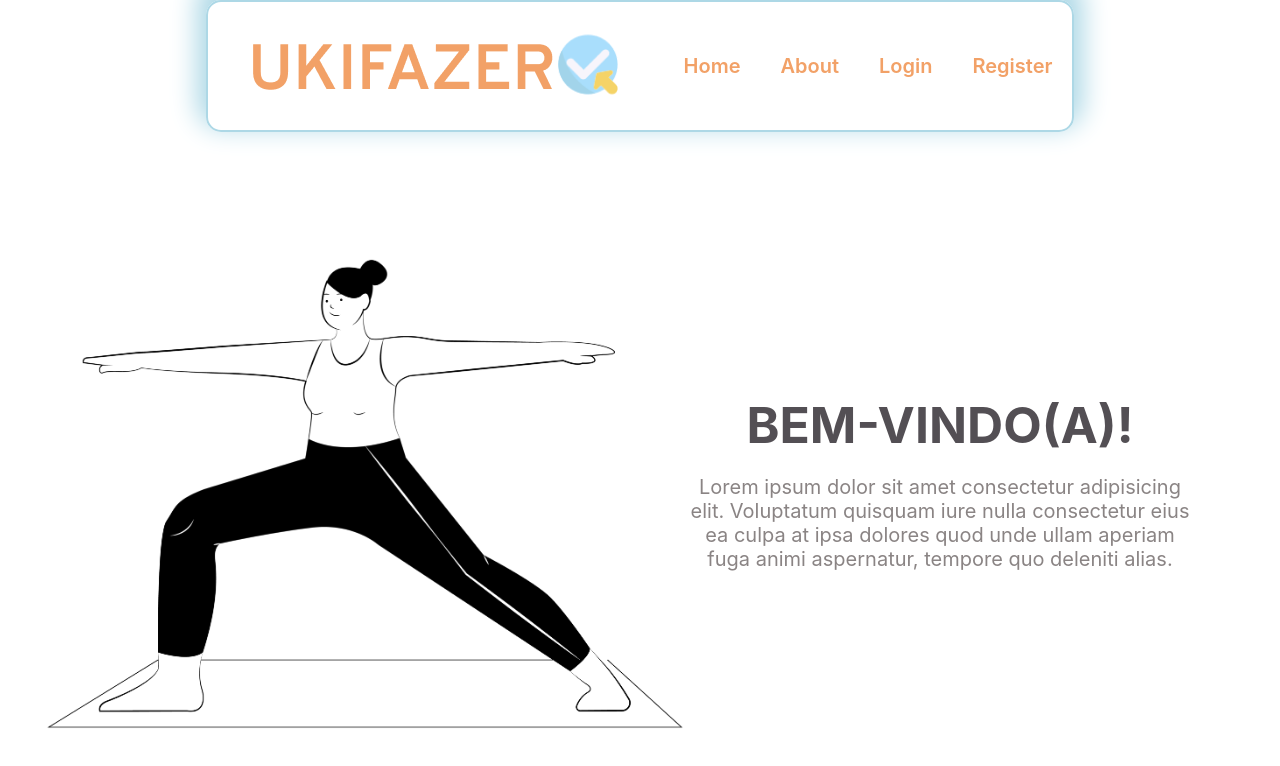
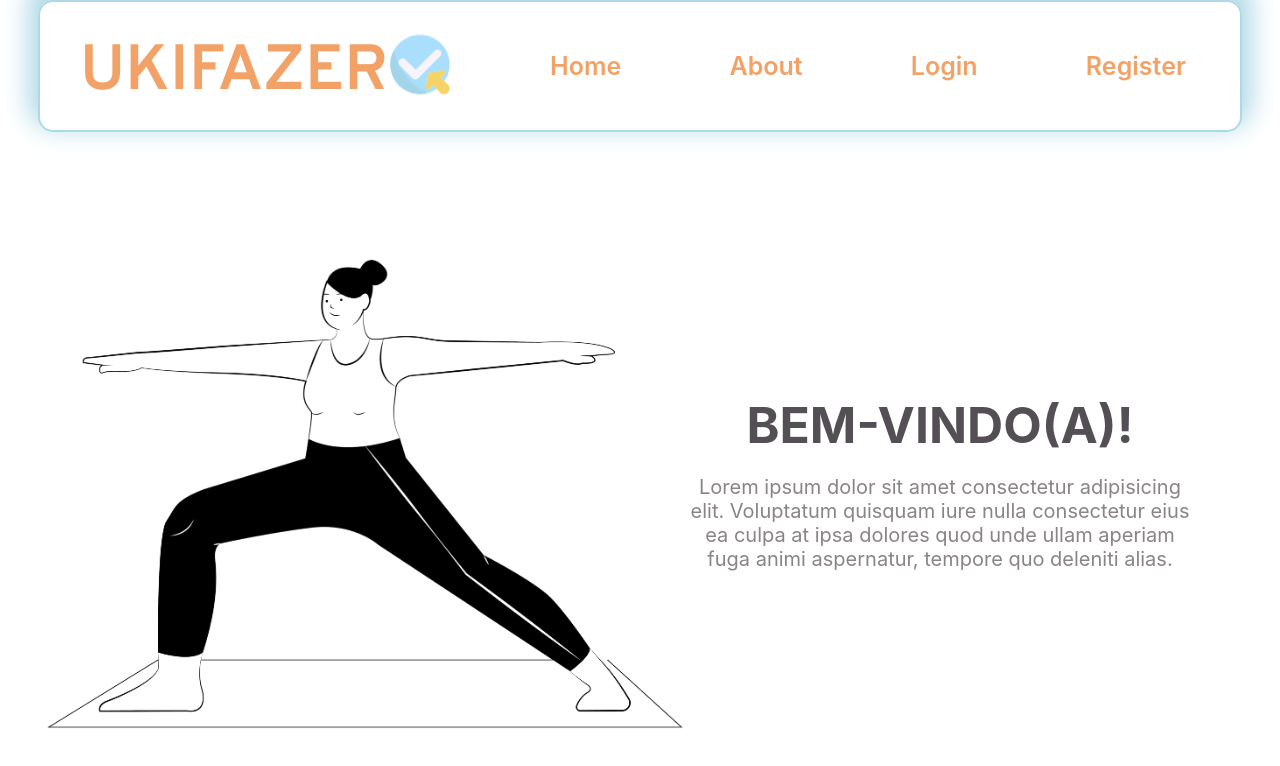
Before and after one commit to murilolmartins/app_habitos, a React (Create React App) app: page / in a window 1280 px wide. Shown: the top 766 px of the page. Built offline with nearby package versions, Linux system fonts and the light colour scheme.

Commit message:
fix: header layout

```diff
--- a/src/components/DesktopHeader/index.jsx
+++ b/src/components/DesktopHeader/index.jsx
@@ -1,11 +1,13 @@
 import { Link } from "react-router-dom";
 import { Container } from "./style";
 import logo from "../../assets/images/logo-ukifazer.png";
-import logout from './../../assets/images/Logout.png';
-import {useContext} from 'react';
-import {AuthContext} from './../../providers/Auth/index';
+import logout from "./../../assets/images/Logout.png";
+import { useContext } from "react";
+import { AuthContext } from "./../../providers/Auth/index";
+import { UserContext } from "../../providers/User";
 const DesktopHeader = ({ isDashBoard = false }) => {
-  const {handleLogOut} = useContext(AuthContext);
+  const { handleLogOut } = useContext(AuthContext);
+  const { user } = useContext(UserContext);
   return (
     <>
       {" "}
@@ -17,10 +19,12 @@ const DesktopHeader = ({ isDashBoard = false }) => {
           <div className="links">
             <Link to="/habits">Hábitos</Link>
             <Link to="/groups">Grupos</Link>
-            <Link to="/goals">Objetivos</Link>
-            <Link to="/activities">Atividades</Link>
-            <Link to="/profile">Perfil</Link>
-            <img onClick = {()=>handleLogOut()} src={logout} alt=""/>
+            <div className="description">
+              <h2>{user.username}</h2>
+              <p>{user.email}</p>
+              <span>editar</span>
+            </div>
+            <img onClick={() => handleLogOut()} src={logout} alt="" />
           </div>
         </Container>
       ) : (
@@ -34,11 +38,11 @@ const DesktopHeader = ({ isDashBoard = false }) => {
             <Link to="/login">Login</Link>
             <Link to="/singup">Register</Link>
           </div>
-          {isDashBoard&&
-          <figure>
-            <img src={logout} alt="Logo" />
-          </figure>}
-
+          {isDashBoard && (
+            <figure>
+              <img src={logout} alt="Logo" />
+            </figure>
+          )}
         </Container>
       )}
     </>
--- a/src/components/DesktopHeader/style.js
+++ b/src/components/DesktopHeader/style.js
@@ -6,6 +6,30 @@ export const Container = styled.div`
   border: 2px solid lightblue;
   border-radius: 15px;
   box-shadow: 0px -13px 27px 9px lightblue;
+  width: 100%;
+  max-width: 1200px;
+  .links {
+    flex-grow: 1;
+    justify-content: space-around;
+
+    .description {
+      display: flex;
+      flex-direction: column;
+      span {
+        margin: 5px;
+        color: #f2a167;
+        font-size: 12px;
+      }
+      h2 {
+        margin: 0px;
+        font-size: 15px;
+      }
+      p {
+        margin: 0px;
+        font-size: 10px;
+      }
+    }
+  }
 
   div {
     display: none;
@@ -13,26 +37,40 @@ export const Container = styled.div`
       display: flex;
       /* justify-content: space-evenly; */
       align-items: center;
-
     }
     a {
-      margin: 20px;
+      margin: 25px;
       text-decoration: none;
       color: #f2a167;
       font-weight: 600;
       font-size: 1.25rem;
     }
   }
-  @media screen and (max-width: 1152px) {
+  @media screen and (min-width: 1020px) {
     div a {
-      /* margin-left: 25px;
-      margin-right: 25px; */
+      font-size: 25px;
+    }
+    .links {
+      .description {
+        span {
+          font-size: 15px;
+        }
+        h2 {
+          margin: 0px;
+          font-size: 20px;
+        }
+        p {
+          margin: 0px;
+          font-size: 14px;
+        }
+      }
     }
   }
   @media screen and (max-width: 975px) {
     div a {
       margin-left: 10px;
       margin-right: 10px;
+      font-size: 16px;
     }
     justify-content: center;
   }
@@ -42,9 +80,9 @@ export const Container = styled.div`
       width: 250px;
     }
   }
-  .links img{
-    width:60px;
-    height:40px;
-    cursor:pointer;
+  .links img {
+    width: 60px;
+    height: 40px;
+    cursor: pointer;
   }
 `;
--- a/src/components/MobileFooter/index.jsx
+++ b/src/components/MobileFooter/index.jsx
@@ -3,14 +3,16 @@ import HomeIcon from "@mui/icons-material/Home";
 import HelpIcon from "@mui/icons-material/Help";
 import LoginIcon from "@mui/icons-material/Login";
 import GroupsIcon from "@mui/icons-material/Groups";
-import FormatListNumberedIcon from "@mui/icons-material/FormatListNumbered";
-import SportsScoreIcon from "@mui/icons-material/SportsScore";
 import PersonAddAlt1Icon from "@mui/icons-material/PersonAddAlt1";
-import LogoutIcon from '@mui/icons-material/Logout';
+import PersonIcon from "@mui/icons-material/Person";
+import LogoutIcon from "@mui/icons-material/Logout";
 import { useHistory } from "react-router";
+import { useContext } from "react";
+import { AuthContext } from "../../providers/Auth";
 
 const MobileFooter = ({ name, isDashboard = false }) => {
   const history = useHistory();
+  const { handleLogOut } = useContext(AuthContext);
   const onView = (e) => {
     const item = document.querySelector(".active");
     item.classList.remove("active");
@@ -53,29 +55,27 @@ const MobileFooter = ({ name, isDashboard = false }) => {
             <li
               className={name === "goals" ? "active" : "goals"}
               onClick={(e) => {
-                history.push("/goals");
                 onView(e);
               }}
             >
               <div className="box_icon">
                 <span className="icon">
-                  <SportsScoreIcon fontSize="large"></SportsScoreIcon>
+                  <PersonIcon fontSize="large"></PersonIcon>
                 </span>
-                <span className="text">Objetivos</span>
+                <span className="text">Perfil</span>
               </div>
             </li>
             <li
-              className={name === "activities" ? "active" : "activities"}
+              className={name === "logout" ? "active" : "logout"}
               onClick={(e) => {
-                history.push("/activities");
-                onView(e);
+                handleLogOut();
               }}
             >
               <div className="box_icon">
                 <span className="icon">
-                  <FormatListNumberedIcon fontSize="large"></FormatListNumberedIcon>
+                  <LogoutIcon fontSize="large"></LogoutIcon>
                 </span>
-                <span className="text">Atividades</span>
+                <span className="text">LogOut</span>
               </div>
             </li>
 
--- a/src/components/MobileFooter/style.js
+++ b/src/components/MobileFooter/style.js
@@ -52,9 +52,9 @@ const Container = styled.footer`
         }
       }
       :nth-child(3).active ~ .indicator {
-        transform: translateX(calc(85px * 2));
+        transform: translateX(calc(83px * 2));
         @media (min-width: 430px) {
-          transform: translateX(calc(122px * 2));
+          transform: translateX(calc(120px * 2));
         }
       }
       :nth-child(4).active ~ .indicator {
--- a/src/pages/Activities/index.jsx
+++ /dev/null
@@ -1,14 +0,0 @@
-import DesktopHeader from "../../components/DesktopHeader";
-import MobileFooter from "../../components/MobileFooter";
-import Container from "./style";
-
-const Activities = () => {
-  return (
-    <Container>
-      <DesktopHeader isDashBoard></DesktopHeader>
-      <MobileFooter isDashboard name="activities"></MobileFooter>
-    </Container>
-  );
-};
-
-export default Activities;
--- a/src/pages/Activities/style.js
+++ /dev/null
@@ -1,12 +0,0 @@
-import styled from "styled-components";
-
-const Container = styled.div`
-  display: flex;
-  flex-direction: column;
-  align-items: center;
-  justify-content: space-between;
-  height: 100vh;
-  width: 100%;
-`;
-
-export default Container;
--- a/src/pages/Goals/index.jsx
+++ /dev/null
@@ -1,18 +0,0 @@
-import { useState } from "react";
-import DesktopHeader from "../../components/DesktopHeader";
-import MobileFooter from "../../components/MobileFooter";
-import ModalGoals from "../../components/ModalGoals";
-import Container from "./style";
-
-const Goals = () => {
-  const [isModalGoalOpen, setIsModalGoalOpen] = useState(false);
-  return (
-    <Container>
-      <DesktopHeader isDashBoard></DesktopHeader>
-      <MobileFooter isDashboard name="goals"></MobileFooter>
-      <ModalGoals setIsOpen={setIsModalGoalOpen} isOpen={isModalGoalOpen} />
-    </Container>
-  );
-};
-
-export default Goals;
--- a/src/pages/Goals/style.js
+++ /dev/null
@@ -1,12 +0,0 @@
-import styled from "styled-components";
-
-const Container = styled.div`
-  display: flex;
-  flex-direction: column;
-  align-items: center;
-  justify-content: space-between;
-  height: 100vh;
-  width: 100%;
-`;
-
-export default Container;
--- a/src/providers/IndividualsHabits/index.jsx
+++ b/src/providers/IndividualsHabits/index.jsx
@@ -1,13 +1,12 @@
 import { createContext, useState, useContext } from "react";
 import { toast } from "react-toastify";
 import api from "../../services/api";
-import AuthContext from "../Auth";
+import { AuthContext } from "../Auth";
 
 export const HabitsContext = createContext();
 
 const HabitsProvider = ({ children }) => {
   const { token } = useContext(AuthContext);
-
 
   const [habits, setHabits] = useState({
     title: "",
--- a/src/providers/index.jsx
+++ b/src/providers/index.jsx
@@ -1,10 +1,13 @@
 import AuthProvider from "./Auth";
+import HabitsContext from "./IndividualsHabits/index";
 import UserProvider from "./User";
 
 const Providers = ({ children }) => {
   return (
     <AuthProvider>
-      <UserProvider>{children}</UserProvider>
+      <UserProvider>
+        <HabitsContext>{children}</HabitsContext>
+      </UserProvider>
     </AuthProvider>
   );
 };
--- a/src/routes/index.jsx
+++ b/src/routes/index.jsx
@@ -1,13 +1,11 @@
 import { Switch } from "react-router-dom";
 import AboutUs from "../pages/AboutUs";
-import Activities from "../pages/Activities";
-import Goals from "../pages/Goals";
 import Groups from "../pages/Groups";
 import Habits from "../pages/Habits";
 import Home from "../pages/Home";
 import Login from "../pages/Login";
 import SingUp from "../pages/SingUp";
-import Route from './route'
+import Route from "./route";
 const Routes = () => {
   return (
     <Switch>
@@ -17,8 +15,6 @@ const Routes = () => {
       <Route path="/aboutUs" component={AboutUs} />
       <Route path="/habits" isPrivate component={Habits} />
       <Route path="/groups" isPrivate component={Groups} />
-      <Route path="/goals" isPrivate component={Goals} />
-      <Route path="/activities" isPrivate component={Activities} />
     </Switch>
   );
 };
```
